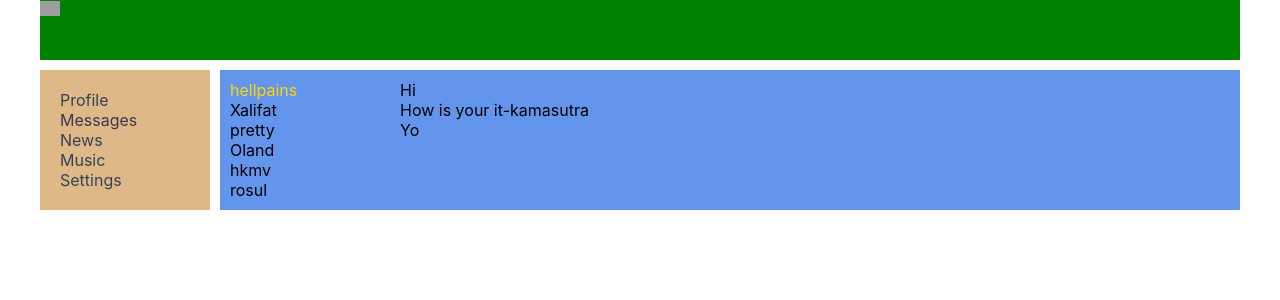
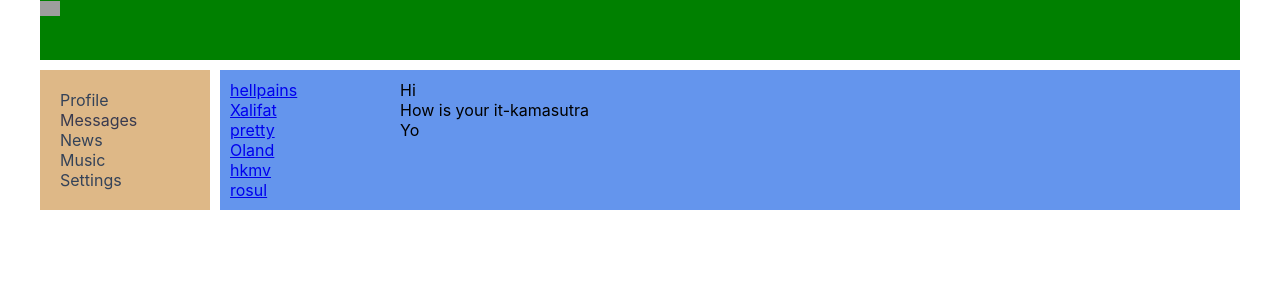
Before and after one commit to hellpains/social-network, a React (Create React App) app: page /dialogs in a window 1280 px wide. Shown: the top 300 px of the page. Built offline with nearby package versions, Linux system fonts and the light colour scheme; grey boxes are pictures that could not be loaded.

Commit message:
'lesson-22'

```diff
--- a/src/App.tsx
+++ b/src/App.tsx
@@ -22,6 +22,7 @@
                     <Route path={'/newss'} element={<Newss/>}/>
                     <Route path={'/music'} element={<Music/>}/>
                     <Route path={'/settings'} element={<Settings/>}/>
+
                 </Routes>
             </div>
 
--- a/src/components/Dialogs/Dialogs.tsx
+++ b/src/components/Dialogs/Dialogs.tsx
@@ -1,27 +1,28 @@
 import React from 'react';
 import s from './Dialogs.module.css'
+import {NavLink} from "react-router-dom";
 
 export const Dialogs = () => {
     return (
         <div className={s.dialogs} >
             <div className={s.dialogsItems}>
                 <div className={`${s.dialog} ${s.active}`}>
-                    hellpains
+                    <NavLink to={'/dialogs/1'}>hellpains</NavLink>
                 </div>
                 <div className={s.dialog}>
-                    Xalifat
+                    <NavLink to={'/dialogs/2'}> Xalifat</NavLink>
                 </div>
                 <div className={s.dialog}>
-                    pretty
+                    <NavLink to={'/dialogs/3'}> pretty</NavLink>
                 </div>
                 <div className={s.dialog}>
-                    Oland
+                    <NavLink to={'/dialogs/4'}> Oland</NavLink>
                 </div>
                 <div className={s.dialog}>
-                    hkmv
+                    <NavLink to={'/dialogs/5'}> hkmv</NavLink>
                 </div>
                 <div className={s.dialog}>
-                    rosul
+                    <NavLink to={'/dialogs/6'}> rosul</NavLink>
                 </div>
 
             </div>
```
